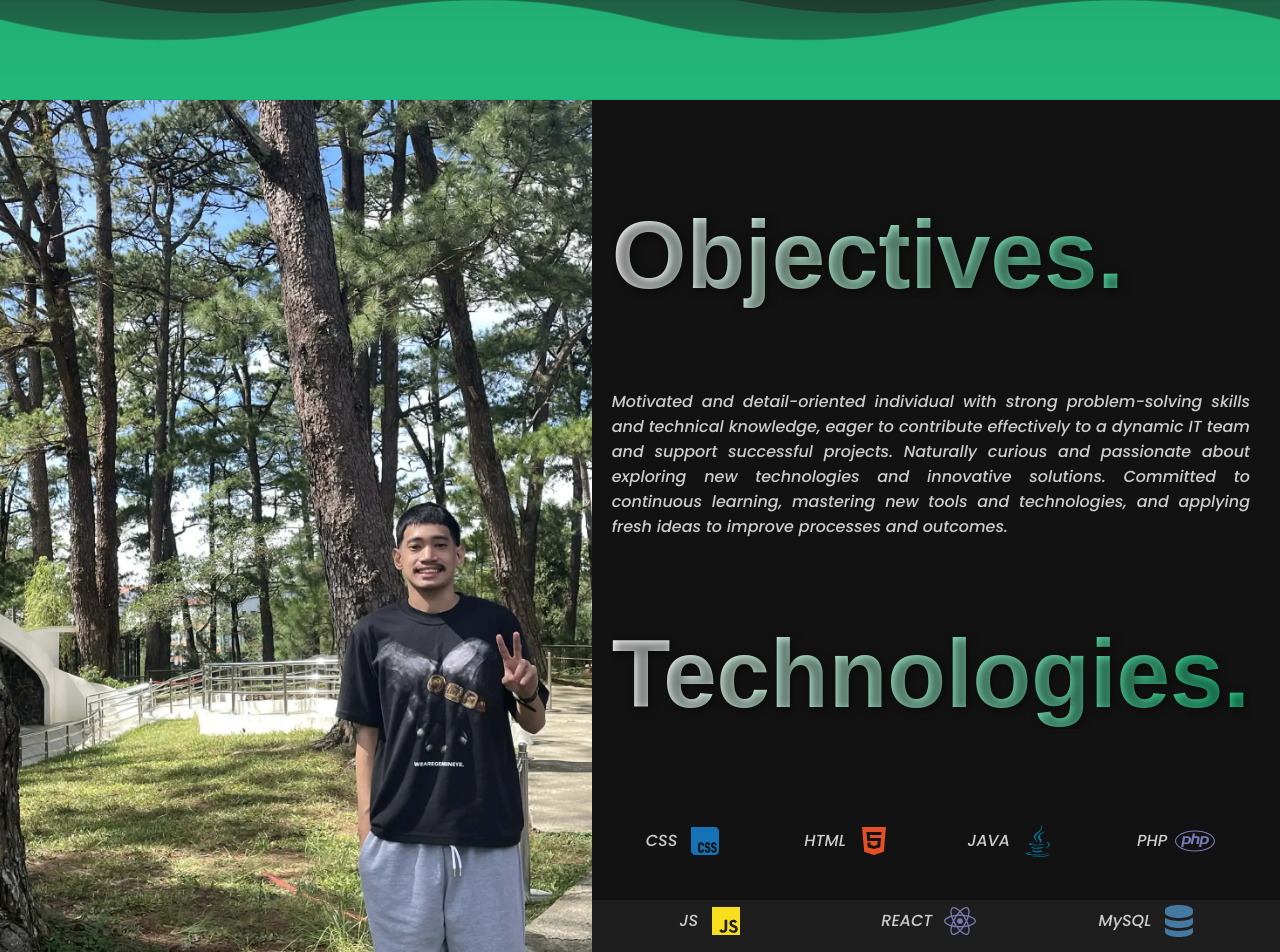
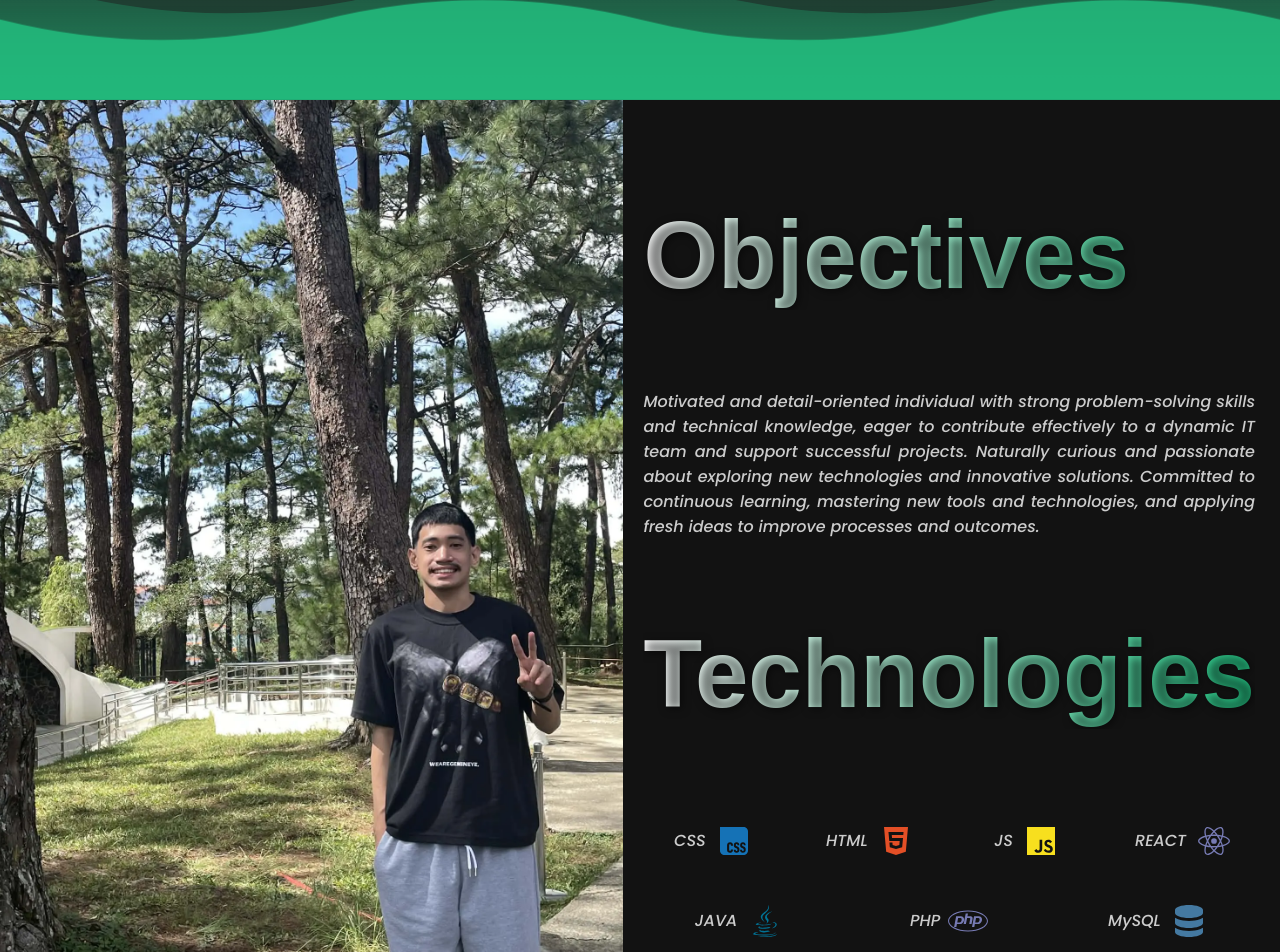
Before and after one commit to AlbertJoaquin/portofolio, a React (Create React App) app: page / in a window 1280 px wide. Shown: the part 700-1652 px from the top of the page. Built offline with nearby package versions, Linux system fonts and the light colour scheme; a web font is replaced by a local one.

Commit message:
init commit

```diff
--- a/src/index.css
+++ b/src/index.css
@@ -233,7 +233,7 @@ html {
 .title-wrapper {
     max-width: 800px;
     margin: 20px;
-    padding-right: 10px;
+    padding-right: 5px;
 }
 
 .title-wrapper h1 {
@@ -281,9 +281,8 @@ html {
     gap: 0.5rem;          /* space between text and icon */
 }
 
-
-
 .contact {
+    background: #121212;
     min-height: 100vh;
     display: flex;
     flex-direction: column;
--- a/src/sections/About.jsx
+++ b/src/sections/About.jsx
@@ -16,7 +16,7 @@ export default function About() {
 
             <div className="aboutme-content">
                 <div className="title-wrapper">
-                    <h1>Objectives.</h1>
+                    <h1>Objectives</h1>
                     <div className="title-subtext">
                         <p> Motivated and detail-oriented individual with strong problem-solving
                             skills and technical knowledge, eager to contribute effectively to a dynamic
@@ -25,14 +25,14 @@ export default function About() {
                             Committed to continuous learning, mastering new tools and technologies,
                             and applying fresh ideas to improve processes and outcomes.</p>
                     </div>
-                    <h1>Technologies.</h1>
+                    <h1>Technologies</h1>
                     <div className="title-subtext tech">
                         <p> CSS <FontAwesomeIcon icon={faCss} size="2x" color="#1572B6"/></p>
                         <p> HTML <FontAwesomeIcon icon={faHtml5} size="2x" color="#E34F26"/></p>
+                        <p> JS <FontAwesomeIcon icon={faJs} size="2x" color="#F7DF1E"/></p>
+                        <p> REACT <FontAwesomeIcon icon={faReact} size="2x" color="#777BB4"/></p>
                         <p> JAVA <FontAwesomeIcon icon={faJava} size="2x" color="#007396"/></p>
                         <p> PHP <FontAwesomeIcon icon={faPhp} size="2x" color="#777BB4"/></p>
-                        <p> JS <FontAwesomeIcon icon={faJs} size="2x" color="#F7DF1E"/></p>
-                        <p> REACT <FontAwesomeIcon icon={faReact} size="2x" color="#777BB4"/></p>
                         <p> MySQL <FontAwesomeIcon icon={faDatabase} size="2x" color="#4479A1"/></p>
                     </div>
                 </div>
```
